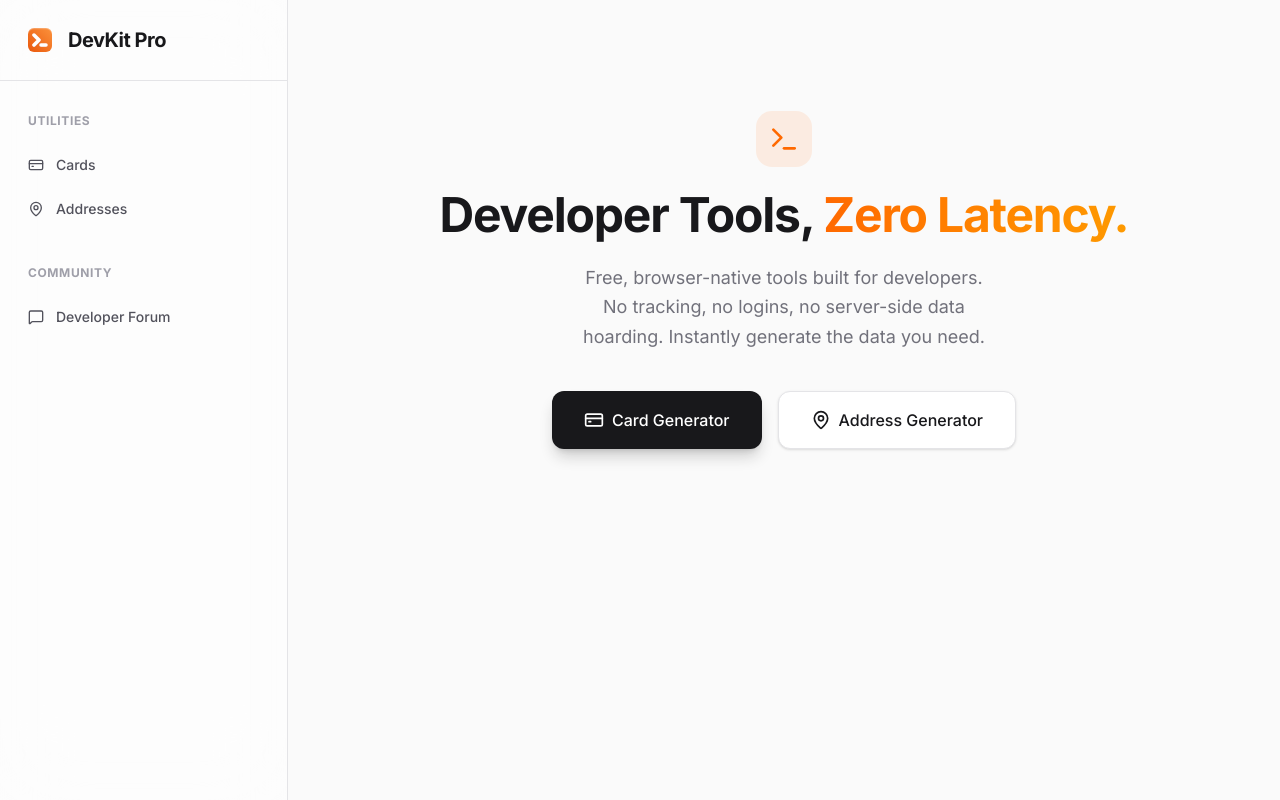
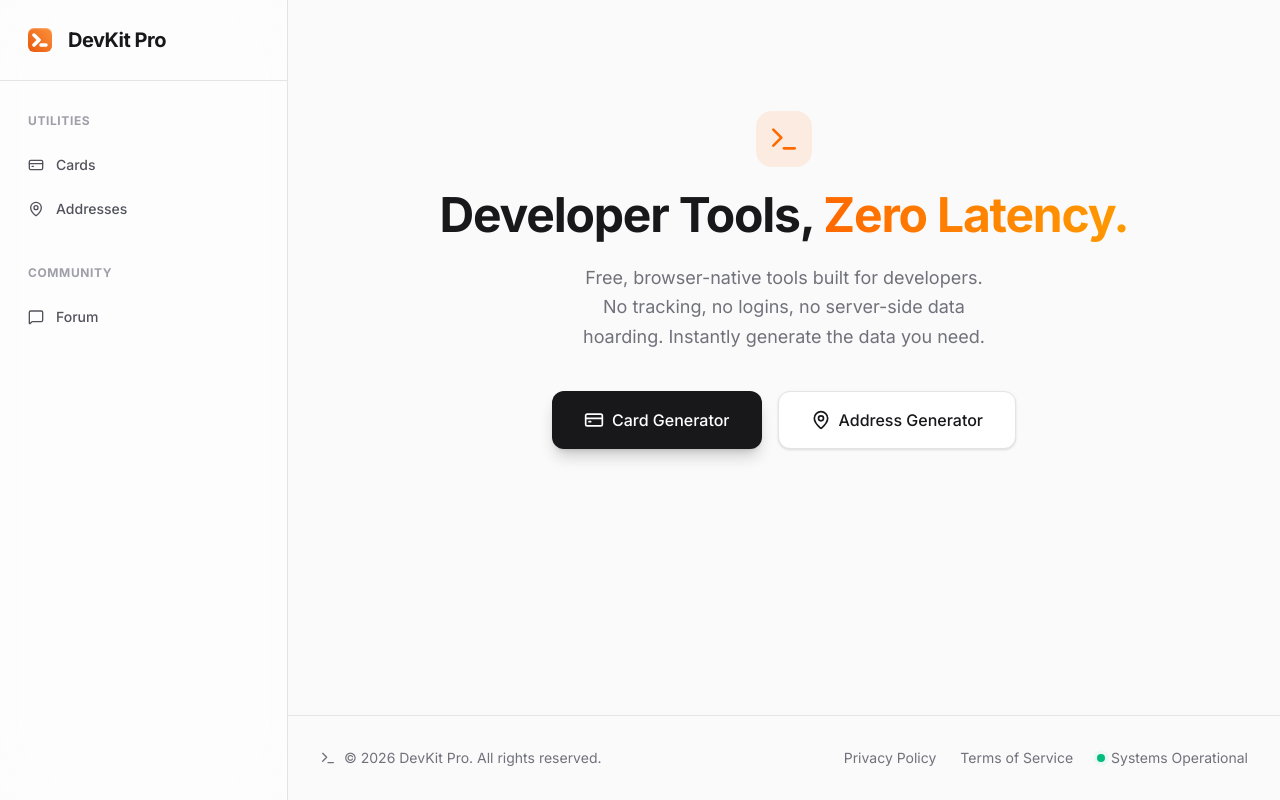
Before and after one commit to visatk/memory, a React (Vite) app: page / in a window 1280 px wide. Built offline with nearby package versions, Linux system fonts and the light colour scheme; the HTML template or start-up script is replaced by a standard one.

Commit message:
Refactor routing structure with Layout component
Refactor App component to use Layout for routing and remove unused imports.

```diff
--- a/src/App.tsx
+++ b/src/App.tsx
@@ -1,115 +1,23 @@
-import { Routes, Route, NavLink } from 'react-router-dom';
-import { Home, CreditCard, MapPin, MessageSquare, Terminal } from 'lucide-react';
+import { Routes, Route } from 'react-router-dom';
+import { Layout } from './components/layout/Layout';
+import Landing from './pages/Landing';
 import TestCards from './pages/TestCards';
 import FakeAddress from './pages/FakeAddress';
 import Forum from './pages/Forum';
 import Thread from './pages/Thread';
-import { Logo } from './components/Logo';
 
-function Landing() {
+export default function App() {
   return (
-    <div className="flex flex-col items-center justify-center min-h-[60vh] text-center px-4">
-      <div className="inline-flex items-center justify-center p-3 bg-orange-500/10 rounded-2xl mb-6">
-        <Terminal className="size-8 text-orange-500" />
-      </div>
-      <h2 className="text-4xl md:text-5xl font-bold tracking-tight mb-6 text-balance">
-        Developer Tools, <span className="text-transparent bg-clip-text bg-gradient-to-r from-orange-500 to-amber-500">Zero Latency.</span>
-      </h2>
-      <p className="text-lg text-zinc-500 dark:text-zinc-400 max-w-xl mb-10 text-balance leading-relaxed">
-        Free, browser-native tools built for developers. No tracking, no logins, no server-side data hoarding. Instantly generate the data you need.
-      </p>
-      <div className="flex flex-col sm:flex-row gap-4 w-full sm:w-auto">
-        <NavLink to="/test-cards" className="flex items-center justify-center gap-2 px-8 py-4 bg-zinc-900 text-white dark:bg-zinc-100 dark:text-zinc-900 rounded-xl font-medium hover:scale-[1.02] active:scale-[0.98] transition-all shadow-lg shadow-zinc-900/20 dark:shadow-zinc-100/10">
-          <CreditCard className="size-5" />
-          Card Generator
-        </NavLink>
-        <NavLink to="/fake-address" className="flex items-center justify-center gap-2 px-8 py-4 bg-white text-zinc-900 dark:bg-zinc-900 dark:text-white border border-zinc-200 dark:border-zinc-800 rounded-xl font-medium hover:scale-[1.02] active:scale-[0.98] transition-all shadow-sm">
-          <MapPin className="size-5" />
-          Address Generator
-        </NavLink>
-      </div>
-    </div>
+    <Routes>
+      {/* The Layout component wraps all child routes */}
+      <Route path="/" element={<Layout />}>
+        {/* Child routes injected into Layout's <Outlet /> */}
+        <Route index element={<Landing />} />
+        <Route path="test-cards" element={<TestCards />} />
+        <Route path="fake-address" element={<FakeAddress />} />
+        <Route path="forum" element={<Forum />} />
+        <Route path="forum/:id" element={<Thread />} />
+      </Route>
+    </Routes>
   );
 }
-
-export default function App() {
-  const navItems = [
-    { to: "/", icon: Home, label: "Home" },
-    { to: "/test-cards", icon: CreditCard, label: "Cards" },
-    { to: "/fake-address", icon: MapPin, label: "Addresses" },
-    { to: "/forum", icon: MessageSquare, label: "Forum" },
-  ];
-
-  return (
-    <div className="min-h-screen flex flex-col md:flex-row">
-      {/* Desktop Sidebar */}
-      <aside className="w-72 border-r border-zinc-200 dark:border-zinc-800 bg-white/50 dark:bg-[#0a0a0a]/50 backdrop-blur-2xl hidden md:flex flex-col sticky top-0 h-screen">
-        <div className="p-6 border-b border-zinc-200 dark:border-zinc-800">
-          <NavLink to="/" className="font-bold text-xl tracking-tight flex items-center gap-3 hover:opacity-80 transition-opacity">
-            <Logo className="size-8" />
-            DevKit Pro
-          </NavLink>
-        </div>
-        <nav className="flex-1 p-4 flex flex-col gap-1 overflow-y-auto">
-          <div className="text-xs font-bold text-zinc-400 uppercase tracking-wider mb-3 px-3 mt-4">Utilities</div>
-          {navItems.slice(1, 3).map(({ to, icon: Icon, label }) => (
-            <NavLink
-              key={to}
-              to={to}
-              className={({ isActive }) => `flex items-center gap-3 px-3 py-2.5 rounded-xl text-sm font-medium transition-all ${isActive ? 'bg-orange-500 text-white shadow-md shadow-orange-500/20' : 'text-zinc-600 dark:text-zinc-400 hover:bg-zinc-100 dark:hover:bg-zinc-800/50 hover:text-zinc-900 dark:hover:text-zinc-100'}`}
-            >
-              <Icon className="size-4" /> {label}
-            </NavLink>
-          ))}
-
-          <div className="text-xs font-bold text-zinc-400 uppercase tracking-wider mb-3 px-3 mt-8">Community</div>
-          <NavLink
-            to="/forum"
-            className={({ isActive }) => `flex items-center gap-3 px-3 py-2.5 rounded-xl text-sm font-medium transition-all ${isActive ? 'bg-orange-500 text-white shadow-md shadow-orange-500/20' : 'text-zinc-600 dark:text-zinc-400 hover:bg-zinc-100 dark:hover:bg-zinc-800/50 hover:text-zinc-900 dark:hover:text-zinc-100'}`}
-          >
-            <MessageSquare className="size-4" /> Developer Forum
-          </NavLink>
-        </nav>
-      </aside>
-
-      {/* Main Content Area */}
-      <main className="flex-1 w-full relative pb-24 md:pb-0">
-        {/* Mobile Header */}
-        <header className="md:hidden sticky top-0 z-40 glass-nav flex items-center justify-between p-4">
-          <NavLink to="/" className="font-bold text-lg tracking-tight flex items-center gap-2">
-            <Logo className="size-6" />
-            DevKit Pro
-          </NavLink>
-        </header>
-
-        <div className="p-4 md:p-8 lg:p-10 max-w-7xl mx-auto">
-          <Routes>
-            <Route path="/" element={<Landing />} />
-            <Route path="/test-cards" element={<TestCards />} />
-            <Route path="/fake-address" element={<FakeAddress />} />
-            <Route path="/forum" element={<Forum />} />
-            <Route path="/forum/:id" element={<Thread />} />
-          </Routes>
-        </div>
-      </main>
-
-      {/* Mobile Floating Bottom Navigation */}
-      <nav className="md:hidden fixed bottom-6 left-4 right-4 z-50 glass-panel rounded-2xl flex items-center justify-around p-2">
-        {navItems.map(({ to, icon: Icon, label }) => (
-          <NavLink
-            key={to}
-            to={to}
-            className={({ isActive }) => `flex flex-col items-center justify-center w-full py-2 rounded-xl transition-all ${isActive ? 'text-orange-500' : 'text-zinc-500 hover:text-zinc-900 dark:hover:text-zinc-100'}`}
-          >
-            {({ isActive }) => (
-              <>
-                <Icon className={`size-5 mb-1 transition-transform ${isActive ? 'scale-110' : 'scale-100'}`} />
-                <span className="text-[10px] font-semibold tracking-wide">{label}</span>
-              </>
-            )}
-          </NavLink>
-        ))}
-      </nav>
-    </div>
-  );
-}
```
